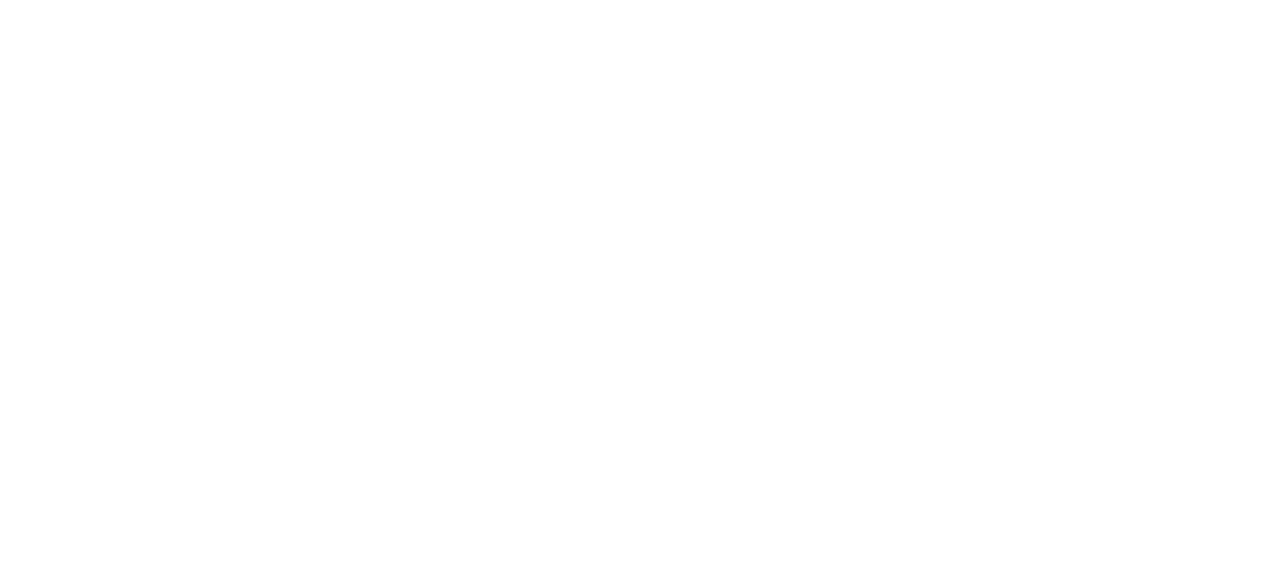
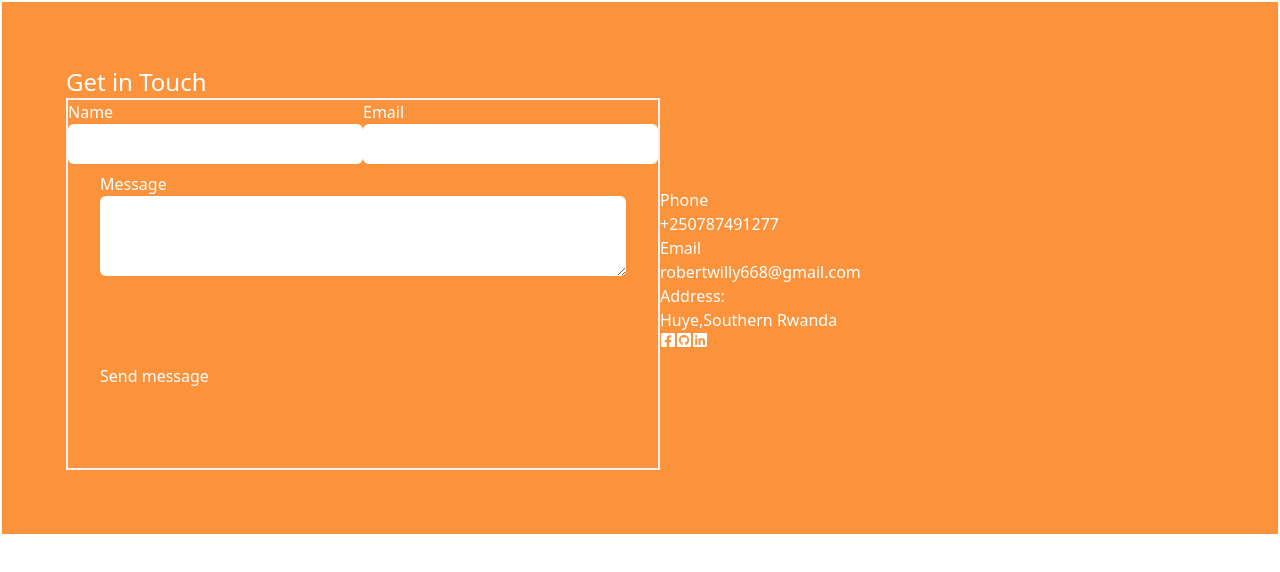
Before and after one commit to NIRoberto/my-portfolio-website, a Next.js app: page /components/Footer in a window 1280 px wide. Shown: the top 572 px of the page. Built offline with nearby package versions, Linux system fonts and the light colour scheme.

Commit message:
add footer

```diff
--- a/pages/components/Footer.js
+++ b/pages/components/Footer.js
@@ -1,17 +1,73 @@
 import React from "react";
+import { FaFacebookSquare, FaGithubSquare, FaLinkedin } from "react-icons/fa";
 
 const Footer = () => {
-  return <footer>
-    <div>
-
-    </div>
-    <div>
-
-    </div>
-    <div>
-
-    </div>
-  </footer>;
+  return (
+    <footer className="bg-orange-400 p-16 w-full border-2 border-white text-white flex justify-between items-center">
+      <div className="basis-3/6">
+        <h1 className="text-2xl">Get in Touch</h1>
+        <form action="#" className="p-  border-2  border-red-50">
+          <div className="flex">
+            <div className="flex flex-col">
+              <label htmlFor="Name">Name</label>
+              <input
+                type="text"
+                name="name"
+                className=" py-2  outline-none  border-none px-8 rounded-md"
+              />
+            </div>
+            <div className="flex  outline-none  border-none flex-col">
+              <label htmlFor="Email">Email</label>
+              <input
+                type="text"
+                name="email"
+                className=" py-2  outline-none  border-none px-8 rounded-md"
+              />
+            </div>
+          </div>
+          <div className="flex flex-col  outline-none  border-none  rounded-md  py-2 px-8">
+            <label htmlFor="message">Message</label>
+            <textarea
+              className="h-20 outline-none border-none  rounded-md"
+              name="message"
+              id="message"
+            ></textarea>
+          </div>
+          <div>
+            <button className="rounded-md py-20  outline-none  border-none px-8">
+              Send message
+            </button>
+          </div>
+        </form>
+      </div>
+      <div className="basis-3/6">
+        <div className="flex flex-col">
+          <span>Phone</span>
+          <span>+250787491277</span>
+        </div>
+        <div className="flex flex-col">
+          <span>Email</span>
+          <span>robertwilly668@gmail.com</span>
+        </div>
+        <div className="flex flex-col">
+          <span>Address: </span>
+          <span>Huye,Southern Rwanda</span>
+        </div>
+        <div className="flex">
+          <span>
+            <FaFacebookSquare />
+          </span>
+          <span>
+            <FaGithubSquare />
+          </span>
+          <span>
+            <FaLinkedin />
+          </span>
+        </div>
+      </div>
+      <div></div>
+    </footer>
+  );
 };
 
 export default Footer;
--- a/pages/index.js
+++ b/pages/index.js
@@ -8,6 +8,7 @@
 import karisimbi from "../public/karisimbi.PNG";
 
 import React, { useState } from "react";
+import Footer from "./components/Footer";
 
 export default function Home() {
   const [r, setR] = useState(true);
@@ -425,14 +426,10 @@
                 </div>
               </div>
             </div>
-
           </div>
         </div>
       </main>
-      <footer>
-        <div></div>
-        <div></div>
-      </footer>
+      <Footer />
     </div>
   );
 }
```
